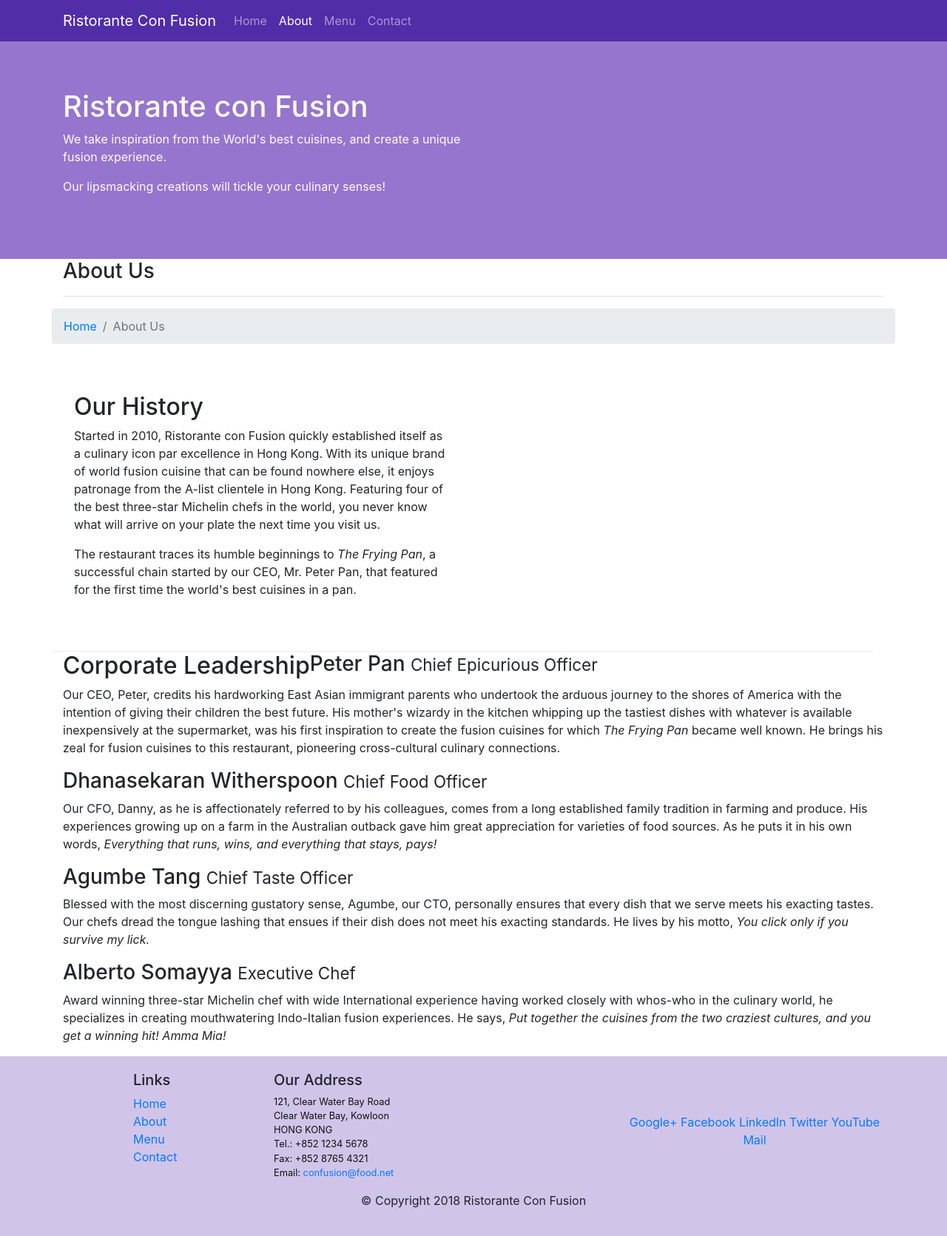
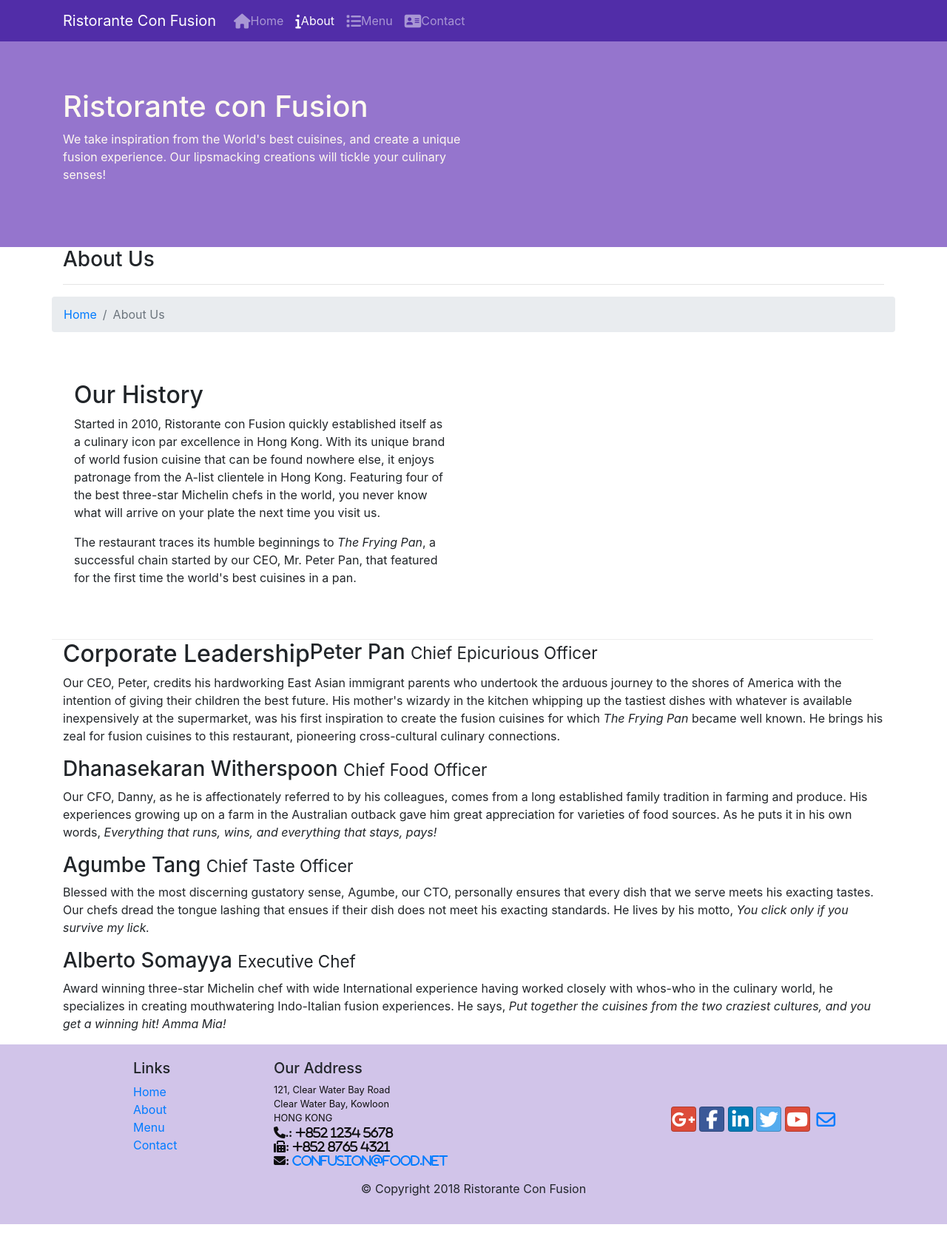
Before and after one commit to Bareqjamal/Git, a website: page aboutus.html in a window 1280 px wide. Shown: the whole page at 74% size. Drawn offline with nearby package versions, Linux system fonts and the light colour scheme.

Commit message:
iconfonts

```diff
--- a/aboutus.html
+++ b/aboutus.html
@@ -11,6 +11,8 @@
     <!-- Bootstrap CSS -->
 
     <link rel="stylesheet" href="node_modules/bootstrap/dist/css/bootstrap.min.css">
+    <link rel="stylesheet" href="node_modules/font-awesome/css/font-awesome.min.css">
+    <link rel="stylesheet" href="node_modules/bootstrap-social/bootstrap-social.css">
      <title>Ristorante Con Fusion</title>
 </head>
 
@@ -23,20 +25,20 @@
                    <a class="navbar-brand" href="./index.html">Ristorante Con Fusion</a>
                    <div class="collapse navbar-collapse" id="Navbar">
                         <ul class="navbar-nav mr-auto">
-                            <li class="nav-item"><a class="nav-link" href="./index.html">Home</a></li>
-                            <li class="nav-item active"><a class="nav-link" href="#">About</a></li>
-                            <li class="nav-item"><a class="nav-link" href="#">Menu</a></li>
-                            <li class="nav-item"><a class="nav-link" href="#">Contact</a></li>
+                            <li class="nav-item"><a class="nav-link" href="./index.html"><span class="fa fa-home fa-lg"></span>Home</a></li>
+                            <li class="nav-item active"><a class="nav-link" href="#"><span class="fa fa-info fa-lg"></span>About</a></li>
+                            <li class="nav-item"><a class="nav-link" href="#"><span class="fa fa-list fa-lg"></span>Menu</a></li>
+                            <li class="nav-item"><a class="nav-link" href="#"><span class="fa fa-address-card fa-lg"></span>Contact</a></li>
                         </ul>
                    </div>
                 </div>
             </nav>
     <header class="jumbotron1">
         <div class="container">
-            <div class="row">
+            <div class="row row-header">
                 <div class="col-12 col-sm-6">
                     <h1>Ristorante con Fusion</h1>
-                    <p>We take inspiration from the World's best cuisines, and create a unique fusion experience.</p><p> Our lipsmacking creations will tickle your culinary senses!</p>
+                    <p>We take inspiration from the World's best cuisines, and create a unique fusion experience. Our lipsmacking creations will tickle your culinary senses!</p>
                 </div>
                 <div class="col-12 col-sm-6">
                 </div>
@@ -108,20 +110,20 @@
 		              121, Clear Water Bay Road<br>
 		              Clear Water Bay, Kowloon<br>
 		              HONG KONG<br>
-		              Tel.: +852 1234 5678<br>
-		              Fax: +852 8765 4321<br>
-		              Email: <a href="mailto:confusion@food.net">confusion@food.net</a>
+		              <i class="fa fa-phone fa-lg">.: +852 1234 5678</i><br>
+                      <i class="fa fa-fax fa-lg">: +852 8765 4321</i><br>
+                      <i class="fa fa-envelope fa-lg">: <a href="mailto:confusion@food.net">confusion@food.net</i></a>
 		           </address>
                 </div>
                 <div class="col-12 col-sm-4 align-self-center">
-                    <div class="text-center">
-                        <a href="http://google.com/+">Google+</a>
-                        <a href="http://www.facebook.com/profile.php?id=">Facebook</a>
-                        <a href="http://www.linkedin.com/in/">LinkedIn</a>
-                        <a href="http://twitter.com/">Twitter</a>
-                        <a href="http://youtube.com/">YouTube</a>
-                        <a href="mailto:">Mail</a>
-                    </div>
+                        <div class="text-center">
+                                <a class="btn btn-social-icon btn-google" href="http://google.com/+"><i class="fa fa-google-plus"></i></a>
+                                <a class="btn btn-social-icon btn-facebook" href="http://www.facebook.com/profile.php?id="><i class="fa fa-facebook"></i></a>
+                                <a class="btn btn-social-icon btn-linkedin" href="http://www.linkedin.com/in/"><i class="fa fa-linkedin"></i></a>
+                                <a class="btn btn-social-icon btn-twitter" href="http://twitter.com/"><i class="fa fa-twitter"></i></a>
+                                <a class="btn btn-social-icon btn-google" href="http://youtube.com/"><i class="fa fa-youtube"></i></a>
+                                <a class="btn btn-social-icon" href="mailto:"><i class="fa fa-envelope-o"></i></a>
+                            </div>
                 </div>
            </div>
            <div class="row justify-content-center">
```
Also changed, not shown: index.html (+18 -16 lines).
